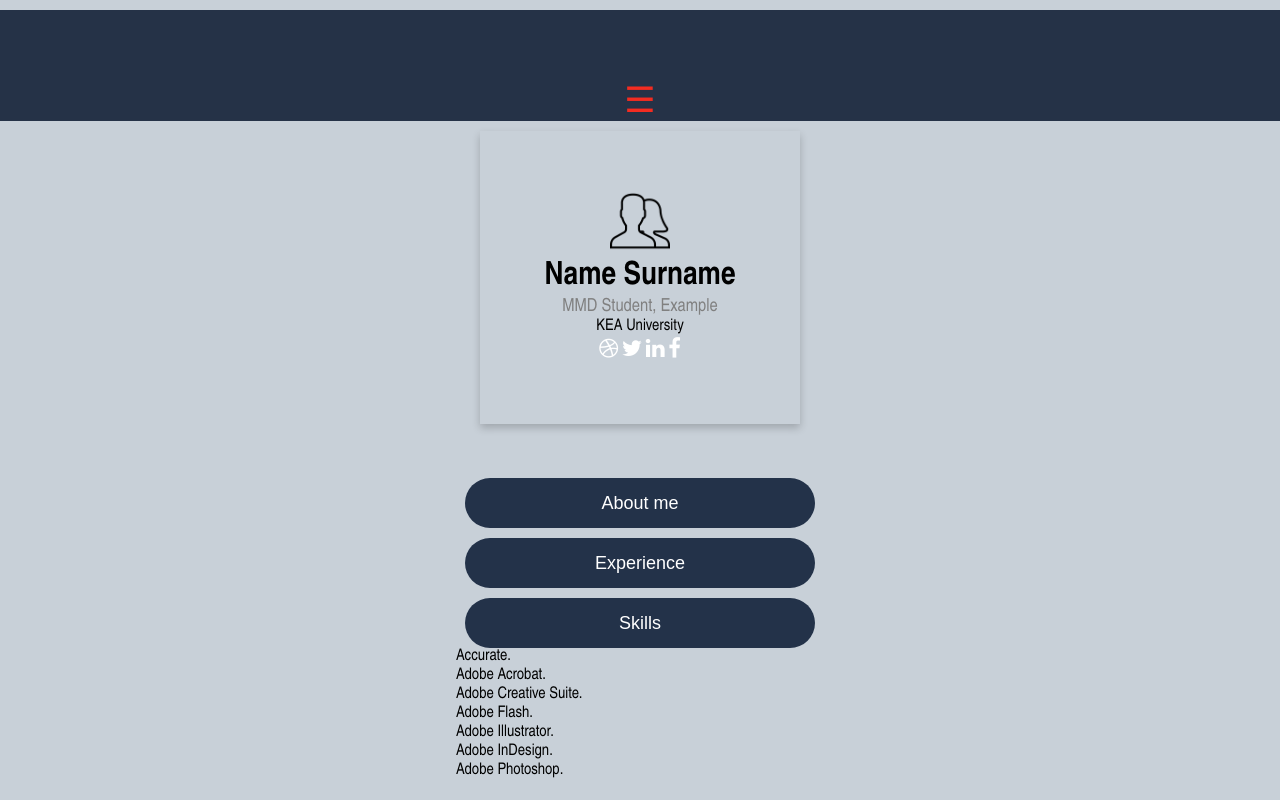
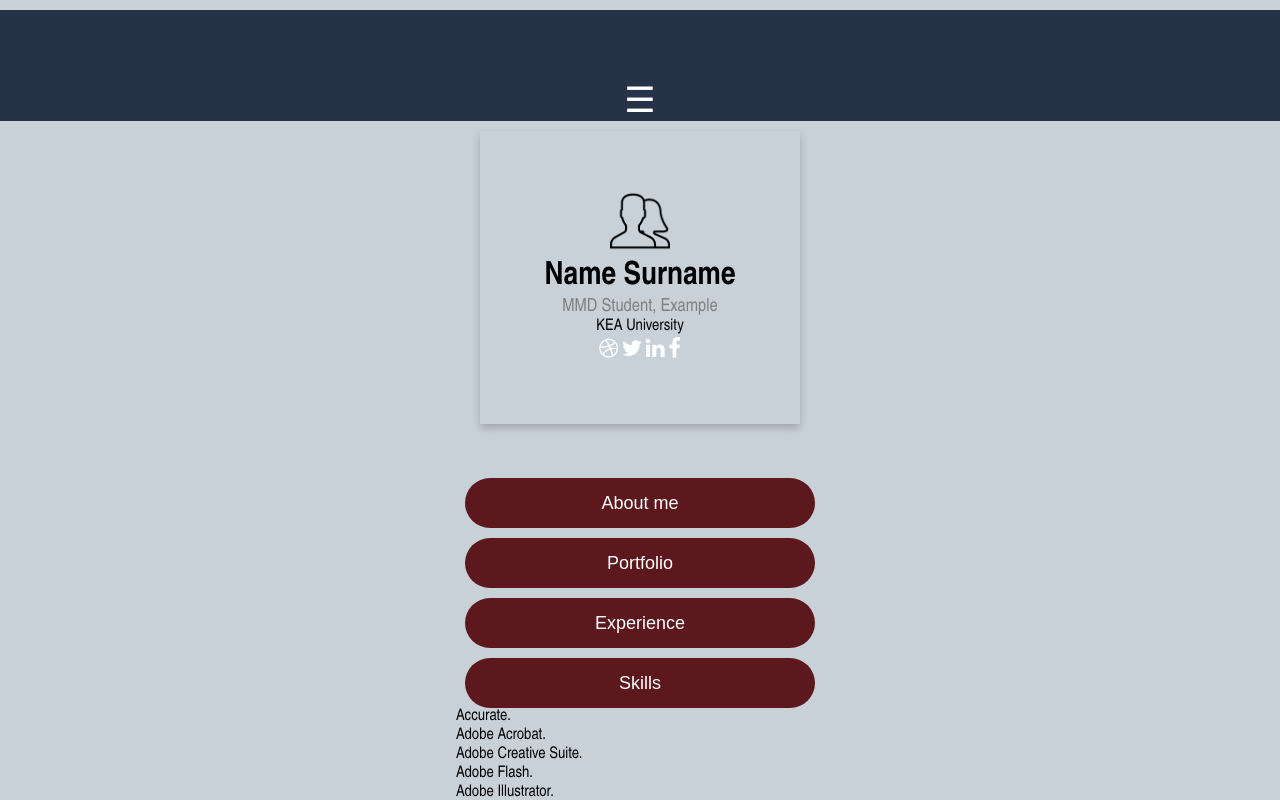
Before and after one commit to renatemeimere/theme4-fronter-prototype, a plain HTML site: page profile.html in a window 1280 px wide. Both pictures are taken after a click on the button "Skills". Shown: the top 800 px of the page. Drawn offline with Linux system fonts and the light colour scheme.

Commit message:
finished version 13.11

```diff
--- a/main.css
+++ b/main.css
@@ -180,7 +180,7 @@ nav {
 }
 
 label {
-  color: rgb(243, 44, 33);
+  color: white;
   margin: 10px 10px;
 }
 
@@ -246,7 +246,7 @@ button {
   display: inline-block;
   padding: 8px;
   color: white;
-  background-color: #233249;
+  background-color: #5D181E;
   text-align: center;
   cursor: pointer;
   width: 100%;
@@ -262,6 +262,7 @@ a {
 button:hover,
 a:hover {
   opacity: 0.7;
+background-color: #233249;
 }
 
 
@@ -273,7 +274,7 @@ a:hover {
   display: block;
   height: 50px;
   width: 350px;
-  background-color: #233249;
+  background-color: #5D181E;
   border: none;
   border-radius: 25px;
   margin: 3em auto 0 auto;
@@ -311,7 +312,7 @@ input {
   display: block;
   height: 50px;
   width: 200px;
-  background-color: green;
+  background-color: 5D181E;
   border: none;
   border-radius: 25px;
   margin: 2em auto;
--- a/profile.html
+++ b/profile.html
@@ -58,8 +58,13 @@
             </p>
         </div>
 
-        <button class="signin next-btns" onclick="openForm2()">Experience</button>
+        <button class="signin next-btns" onclick="openForm2()">Portfolio</button>
         <div class="btns" id="form2">
+            <p> MY PREVIOUS PROJECTS</p>
+        </div>
+
+        <button class="signin next-btns" onclick="openForm3()">Experience</button>
+        <div class="btns" id="form3">
             <p> Waitress
                 Caffe - “Pizza Hut”
                 2009-2011
@@ -73,8 +78,8 @@
                 2011-now</p>
         </div>
 
-        <button class="signin next-btns" onclick="openForm3()">Skills</button>
-        <div class="btns" id="form3">
+        <button class="signin next-btns" onclick="openForm4()">Skills</button>
+        <div class="btns" id="form4">
             <p>
                 Accurate. <br>
 
@@ -123,6 +128,16 @@
                 }
 
             }
+
+            function openForm4() {
+                count++;
+                if (count % 2 == 0) {
+                    document.getElementById("form4").style.height = "200px";
+                } else {
+                    document.getElementById("form4").style.height = 0;
+                }
+
+            }
         </script>
 
 
```
Also changed, not shown: log-in.html (+1 -1 lines).
